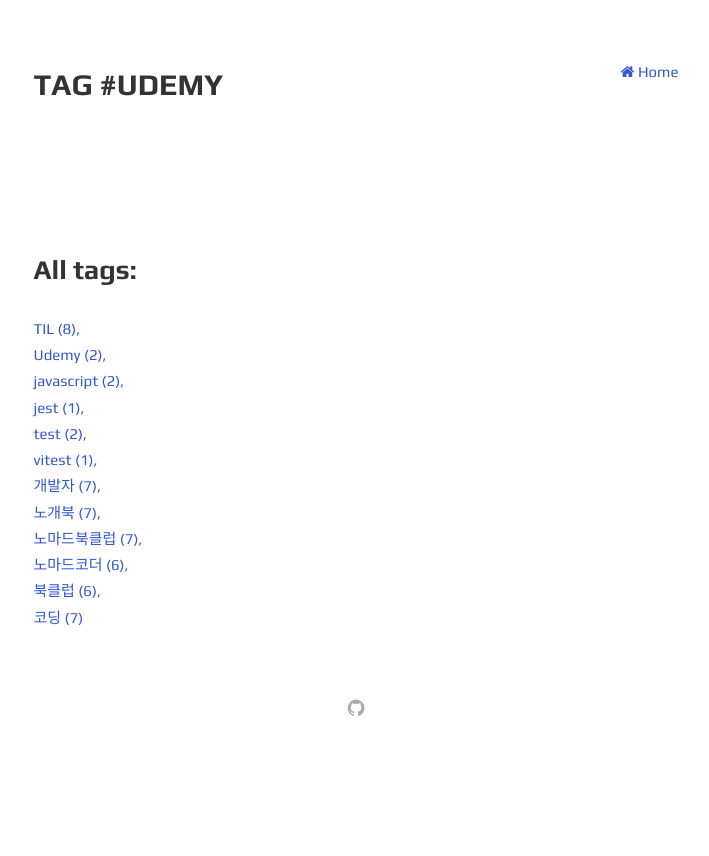
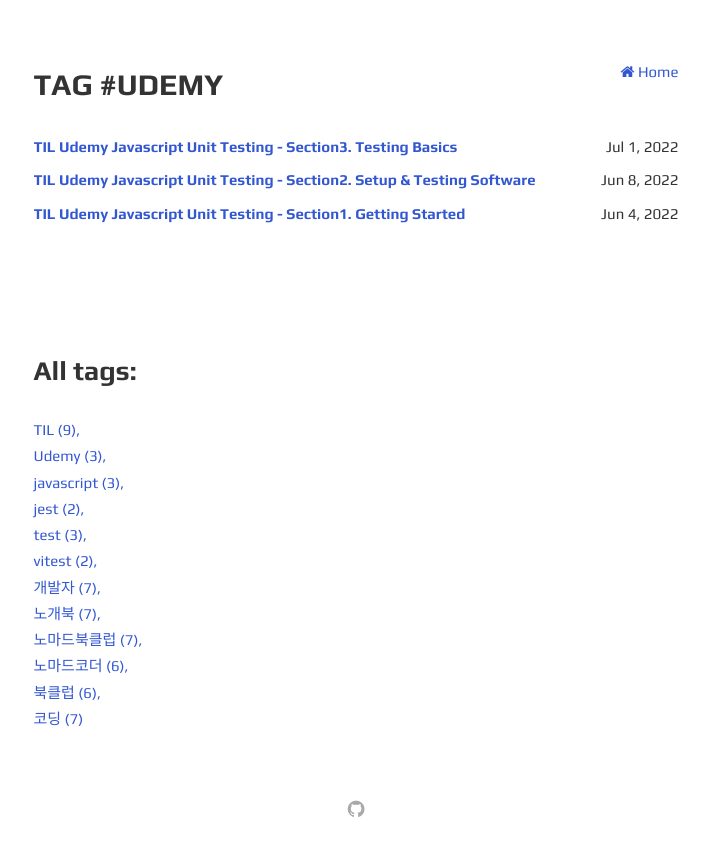
Before and after one commit to thehue/thehue.github.io, a Jekyll site: the page built from tag/udemy/index.html, in a window 1280 px wide. Shown: the top 856 px of the page, without its empty margins (284-993 px from the left). Built offline with Jekyll 4.4.1, drawn with Linux system fonts in a browser that asks for light colours; some of the changed lines change nothing that is shown.

Commit message:
post TIL Javascript Unit Testing section 3

````diff
--- /dev/null
+++ b/_posts/2022-07-01-TIL Javascript Unit Testing - section3.Testing Basics.md
@@ -0,0 +1,180 @@
+---
+layout: post
+title: TIL Udemy Javascript Unit Testing - Section3. Testing Basics
+description: Testing Basics
+summary: 테스트 기본 원리에 대해서 공부
+tags: Udemy TIL javascript test jest vitest
+minute: 1
+---
+
+## Basic Test File & Project Setup
+
+```jsx
+import { test } from 'vitest';
+```
+
+를 생략하고 싶다면 package.json scripts 속성에 다음과 같이 `—globals`를 추가한다.
+
+## The AAA Pattern - Arrange, Act, Assert
+
+- Arrange - 테스트 환경 및 값을 정의
+- Act - 테스트할 실제 코드, 함수를 실행
+- Assert - 생성된 값과 결과를 평가하고 기대값과 결과를 비교
+
+```jsx
+// math.js
+export function add(numbers) {
+  let sum = 0;
+
+  for (const number of numbers) {
+    sum += number;
+  }
+  return sum;
+}
+```
+
+```jsx
+// math.test.js
+import { expect, it } from 'vitest';
+
+import { add } from './math';
+
+it('should summarize all number values in an array', () => {
+  // Arrange
+  const numbers = [1, 2];
+
+  // Act
+  const result = add(numbers);
+
+  // Assert
+  const expectedResult = numbers.reduce(
+    (previousValue, currentValue) => previousValue + currentValue,
+    0,
+  );
+  expect(result).toBe(expectedResult);
+});
+```
+
+## Defining Behaviors & Fixing Errors In Your Code
+
+> 지금 당장 어떤 방식으로 작동 하더라도, 다른 개발자들이 미래에 해당 함수의 코드를 수정한다면 더 이상 예전처럼 작동하지 않을 수도 있기 때문에 가능한 많은 테스트와 기댓값을 정의하는 것이 중요하다.
+
+여러가지 상황에 대한 테스트 코드를 작성한다.
+
+```jsx
+// math.js
+it('should yield NaN if a least one invalid number is provided', () => {
+  const inputs = ['invalid', 1];
+
+  const result = add(inputs);
+
+  expect(result).toBeNaN();
+});
+
+it('should yield a correct sum if an array of numeric string values is provided', () => {
+  const numbers = ['1', '2'];
+
+  const result = add(numbers);
+
+  const expectedResult = numbers.reduce(
+    (previousValue, currentValue) => +previousValue + +currentValue,
+    0,
+  );
+  expect(result).toBe(expectedResult);
+});
+```
+
+![failed test results](https://user-images.githubusercontent.com/45552388/176831701-d5350037-3c0e-4240-8ca4-d49415a95783.png)
+
+테스트 코드를 통과시키기 위해서 `add` 함수를 다음과 같이 수정한다.
+
+```jsx
+export function add(numbers) {
+  let sum = 0;
+
+  for (const number of numbers) {
+    sum += +number;
+  }
+  return sum;
+}
+```
+
+## Error 테스트 하기
+
+```jsx
+it('should throw an error if no value is passed in to the function', () => {
+  const resultFn = () => {
+    add();
+  };
+
+  expect(resultFn).toThrow();
+  expect(resultFn).toThrow(/numbers is not iterable/);
+});
+```
+
+## Tests With Multiple Assertions (Multiple Expectations)
+
+```jsx
+export function transformToNumber(value) {
+  return +value;
+}
+```
+
+Number 타입으로 변환시켜주는 함수 **transformToNumber**에 대한 테스트 코드를 다음과 같이 작성할 수 있다.
+
+```jsx
+import { it, expect } from 'vitest';
+
+it('should transform a string number to a number of type number', () => {
+  const input = '1';
+
+  const result = transformToNumber(input);
+
+  expect(result).toBeTypeOf('number');
+});
+
+it('should yield NaN for non-transformable values', () => {
+  const input = 'invalid';
+
+  const result = transformToNumber(input);
+
+  expect(result).toBeNaN();
+});
+```
+
+하지만 이 코드는 함정이 있다. 만약 transformToNumber 함수가 잘못 구현 되어서 항상 NaN을 return하는 함수라면 테스트 결과가 어떻게 될까?
+
+```jsx
+export function transformToNumber(value) {
+  return NaN;
+}
+```
+
+![transformToNumber function test](https://user-images.githubusercontent.com/45552388/176831957-3808e1b4-882a-4740-b0c1-61bf5f6a0338.png)
+
+NaN의 type은 Number이기 때문에 첫 번째 테스트를 통과하게 된다.
+
+따라서 실제값을 예측하는 테스트코드를 추가하여 모순을 피한다.
+
+non-transformable value를 넣으면 NaN값을 return하는 테스트 케이스에는 다른 케이스도 추가하여 함수의 안정성을 높인다.
+
+```jsx
+it('should transform a string number to a number of type number', () => {
+  const input = '1';
+
+  const result = transformToNumber(input);
+
+  **expect(result).toBe(+input);**
+});
+
+it('should yield NaN for non-transformable values', () => {
+  const input = 'invalid';
+  const input2 = {};
+
+  const result = transformToNumber(input);
+  const result2 = transformToNumber(input2);
+
+  expect(result).toBeNaN();
+  expect(result2).toBeNaN();
+});
+```
--- a/tag/udemy/index.html
+++ b/tag/udemy/index.html
@@ -1,4 +1,4 @@
 ---
 layout: tag
-tag: udemy
+tag: Udemy
 ---
````
